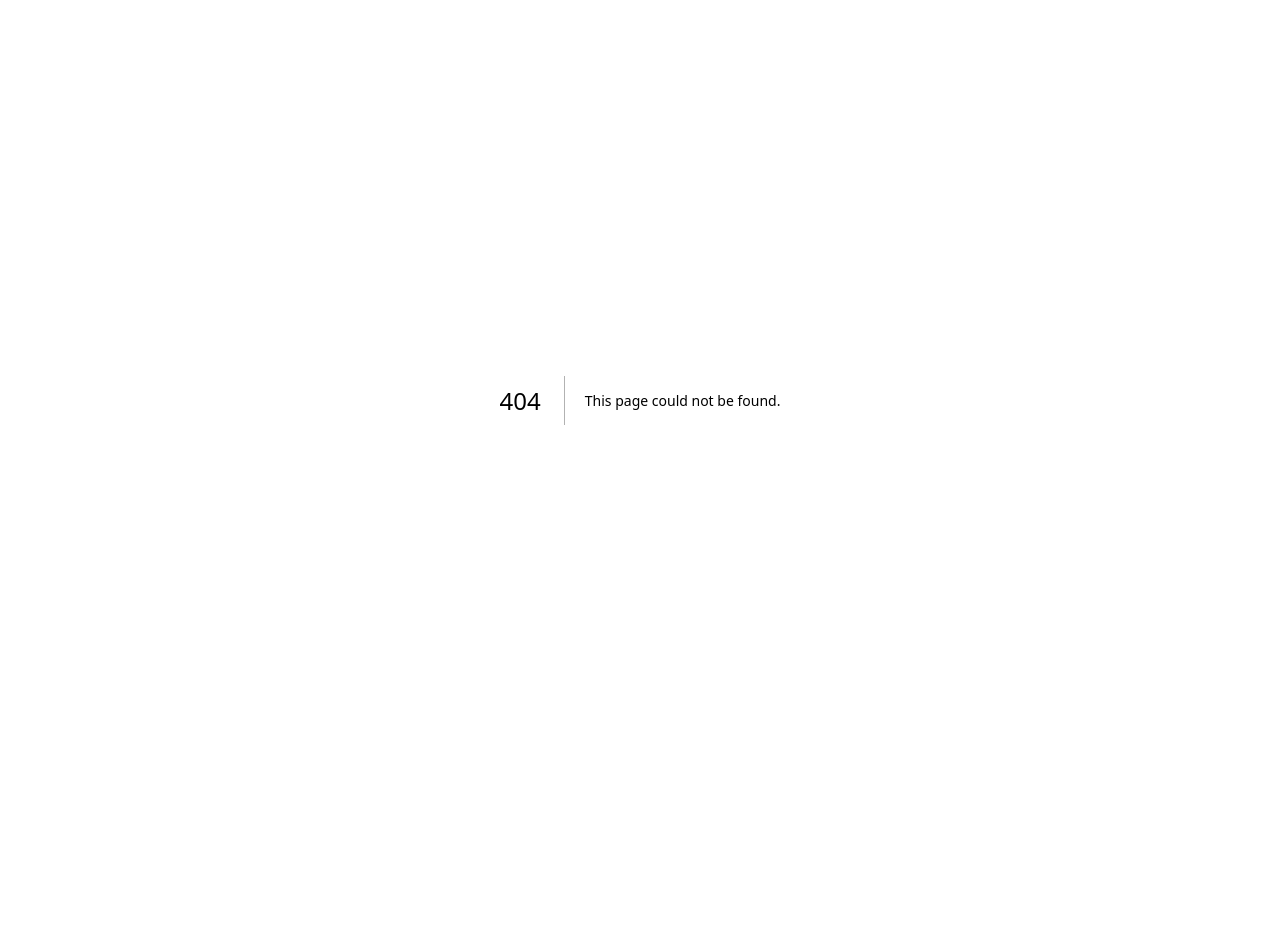
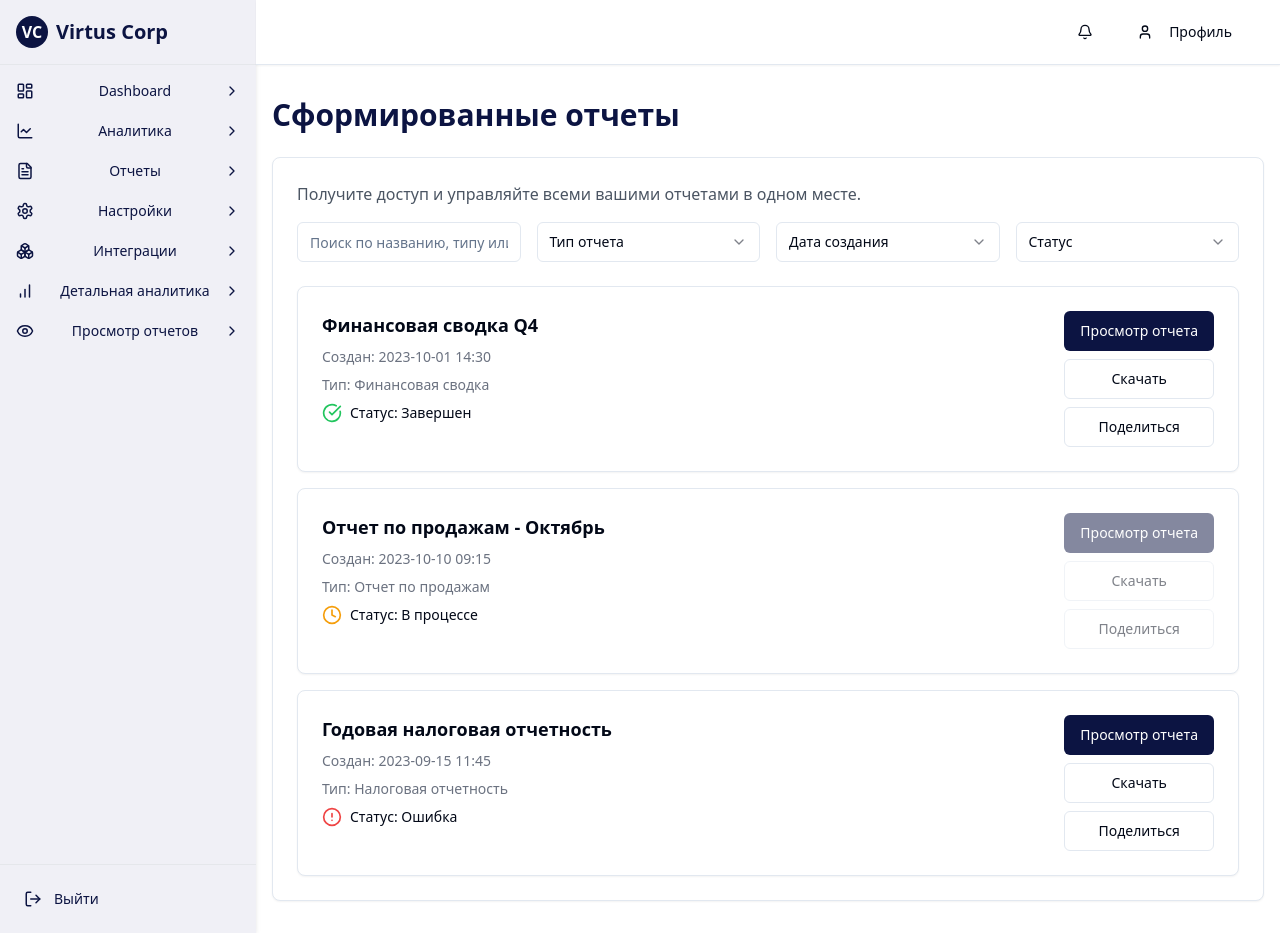
Before and after one commit to parkjihn/virtuscorp_frontend, a Next.js app in the folder virtuscorp_frontend/: page /view-report/generated in a window 1280 px wide. Before the commit this address had no page. Before the commit the page ends 800 px from the top, so only its background shows below. Built offline with nearby package versions, Linux system fonts and the light colour scheme.

Commit message:
generatedreports1-03162025

```diff
--- /dev/null
+++ b/virtuscorp_frontend/app/(auth)/(protected)/view-report/generated/page.tsx
@@ -0,0 +1,132 @@
+import { CheckCircle, AlertCircle, Clock } from "lucide-react"
+import { Button } from "@/components/ui/button"
+import { Input } from "@/components/ui/input"
+import { Card } from "@/components/ui/card"
+import { Select, SelectContent, SelectItem, SelectTrigger, SelectValue } from "@/components/ui/select"
+
+export default function GeneratedReportsPage() {
+  return (
+    <div className="container mx-auto py-8 px-4">
+      <h1 className="text-3xl font-bold text-[#0c1442] mb-6">Сформированные отчеты</h1>
+
+      <Card className="p-6">
+        <p className="text-gray-600 mb-4">Получите доступ и управляйте всеми вашими отчетами в одном месте.</p>
+
+        <div className="grid grid-cols-1 md:grid-cols-4 gap-4 mb-6">
+          <div>
+            <Input
+              placeholder="Поиск по названию, типу или дате"
+              className="w-full"
+            />
+          </div>
+          <div>
+            <Select>
+              <SelectTrigger>
+                <SelectValue placeholder="Тип отчета" />
+              </SelectTrigger>
+              <SelectContent>
+                <SelectItem value="financial">Финансовая сводка</SelectItem>
+                <SelectItem value="sales">Отчет по продажам</SelectItem>
+                <SelectItem value="tax">Налоговая отчетность</SelectItem>
+                <SelectItem value="inventory">Отчет по инвентарю</SelectItem>
+              </SelectContent>
+            </Select>
+          </div>
+          <div>
+            <Select>
+              <SelectTrigger>
+                <SelectValue placeholder="Дата создания" />
+              </SelectTrigger>
+              <SelectContent>
+                <SelectItem value="newest">Сначала новые</SelectItem>
+                <SelectItem value="oldest">Сначала старые</SelectItem>
+                <SelectItem value="last-week">За последнюю неделю</SelectItem>
+                <SelectItem value="last-month">За последний месяц</SelectItem>
+              </SelectContent>
+            </Select>
+          </div>
+          <div>
+            <Select>
+              <SelectTrigger>
+                <SelectValue placeholder="Статус" />
+              </SelectTrigger>
+              <SelectContent>
+                <SelectItem value="completed">Завершен</SelectItem>
+                <SelectItem value="in-progress">В процессе</SelectItem>
+                <SelectItem value="failed">Ошибка</SelectItem>
+              </SelectContent>
+            </Select>
+          </div>
+        </div>
+
+        <div className="space-y-4">
+          {/* Report 1 */}
+          <Card className="p-6">
+            <div className="flex flex-col md:flex-row justify-between">
+              <div className="space-y-2">
+                <h3 className="text-lg font-semibold">Финансовая сводка Q4</h3>
+                <p className="text-sm text-gray-500">Создан: 2023-10-01 14:30</p>
+                <p className="text-sm text-gray-500">Тип: Финансовая сводка</p>
+                <div className="flex items-center">
+                  <CheckCircle className="h-5 w-5 text-green-500 mr-2" />
+                  <span className="text-sm">Статус: Завершен</span>
+                </div>
+              </div>
+              <div className="flex flex-col gap-2 mt-4 md:mt-0">
+                <Button className="bg-[#0c1442]">Просмотр отчета</Button>
+                <Button variant="outline">Скачать</Button>
+                <Button variant="outline">Поделиться</Button>
+              </div>
+            </div>
+          </Card>
+
+          {/* Report 2 */}
+          <Card className="p-6">
+            <div className="flex flex-col md:flex-row justify-between">
+              <div className="space-y-2">
+                <h3 className="text-lg font-semibold">Отчет по продажам - Октябрь</h3>
+                <p className="text-sm text-gray-500">Создан: 2023-10-10 09:15</p>
+                <p className="text-sm text-gray-500">Тип: Отчет по продажам</p>
+                <div className="flex items-center">
+                  <Clock className="h-5 w-5 text-amber-500 mr-2" />
+                  <span className="text-sm">Статус: В процессе</span>
+                </div>
+              </div>
+              <div className="flex flex-col gap-2 mt-4 md:mt-0">
+                <Button className="bg-[#0c1442]" disabled>
+                  Просмотр отчета
+                </Button>
+                <Button variant="outline" disabled>
+                  Скачать
+                </Button>
+                <Button variant="outline" disabled>
+                  Поделиться
+                </Button>
+              </div>
+            </div>
+          </Card>
+
+          {/* Report 3 */}
+          <Card className="p-6">
+            <div className="flex flex-col md:flex-row justify-between">
+              <div className="space-y-2">
+                <h3 className="text-lg font-semibold">Годовая налоговая отчетность</h3>
+                <p className="text-sm text-gray-500">Создан: 2023-09-15 11:45</p>
+                <p className="text-sm text-gray-500">Тип: Налоговая отчетность</p>
+                <div className="flex items-center">
+                  <AlertCircle className="h-5 w-5 text-red-500 mr-2" />
+                  <span className="text-sm">Статус: Ошибка</span>
+                </div>
+              </div>
+              <div className="flex flex-col gap-2 mt-4 md:mt-0">
+                <Button className="bg-[#0c1442]">Просмотр отчета</Button>
+                <Button variant="outline">Скачать</Button>
+                <Button variant="outline">Поделиться</Button>
+              </div>
+            </div>
+          </Card>
+        </div>
+      </Card>
+    </div>
+  )
+}
```
